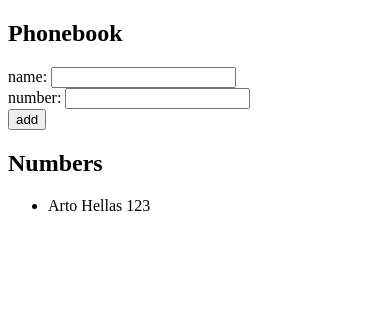
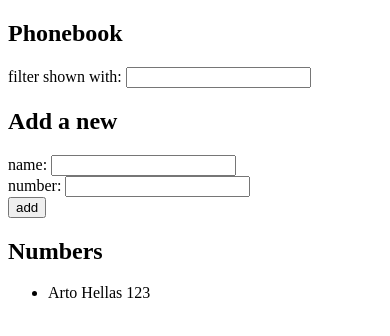
Before and after one commit to ckscks038038/FullStackOpen2022-Yang, a React (Create React App) app in the folder Part2/phonebook/: page / in a window 390 px wide. Shown: the top 336 px of the page. Built offline with nearby package versions, Linux system fonts and the light colour scheme.

Commit message:
phonebook step4

```diff
--- a/Part2/phonebook/src/App.js
+++ b/Part2/phonebook/src/App.js
@@ -4,7 +4,10 @@ const App = () => {
   const [persons, setPersons] = useState([{ name: 'Arto Hellas', number:123 } ])
   const [newName, setNewName] = useState('')
   const [newNumber, setNewNumber] = useState('')
+  const [filter, setFilter] = useState('')
 
+  const personFiltered = persons.filter(person => person.name.includes(filter))
+  const personShown = filter.length > 0 ? personFiltered : persons
   const addPerson = (event) => {
     event.preventDefault()
     const personObject ={ name: newName, number: newNumber}
@@ -22,26 +25,35 @@ const App = () => {
     setNewName('')
     setNewNumber('')
   }
-
-  const handleNameChange = (event) => {
-    return setNewName(event.target.value)
-  }
-  const handleNumberChange = (event) => {
-    return setNewNumber(event.target.value)
+  // Function that returns a function
+  const handleChange = (newFunction) => {
+    return (event) => {
+      console.log(event.target.value)
+      newFunction(event.target.value)
+    }
   }
 
   return (
     <div>
       <h2>Phonebook</h2>
+      <form>
+      <div>
+          filter shown with: <input value={filter}
+                 onChange={handleChange(setFilter)}/>
+      </div>
+      <div>
+        <h2>Add a new</h2>
+      </div>
+      </form>
       <form onSubmit={addPerson}>
         <div>
           name: <input value={newName}
-                 onChange={handleNameChange}
+                 onChange={handleChange(setNewName)}
                   />
         </div>
         <div>
           number: <input value={newNumber}
-                 onChange={handleNumberChange} />
+                 onChange={handleChange(setNewNumber)} />
         </div>
         <div>
           <button type="submit">add</button>
@@ -49,7 +61,7 @@ const App = () => {
       </form>
       <h2>Numbers</h2>
       <ul>
-        {persons.map(person =>
+        {personShown.map(person =>
           <li key={person.name}>{person.name} {person.number}</li>
         )}
       </ul>
```
